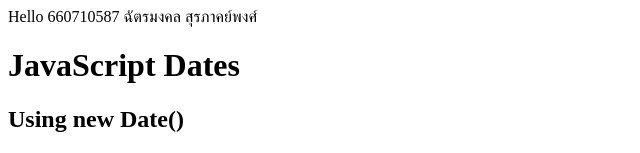
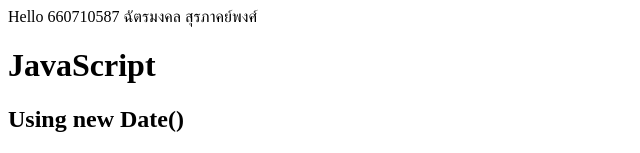
Before and after one commit to 660710587/517101_587, a plain HTML site: page index.html in a window 1280 px wide. Shown: the top 153 px of the page, without its empty margins (0-640 px from the left). Drawn offline with Linux system fonts and the light colour scheme.

Commit message:
Update index.html

```diff
--- a/index.html
+++ b/index.html
@@ -2,7 +2,7 @@
 <html>
 <body>
 Hello 660710587 ฉัตรมงคล สุรภาคย์พงศ์
-<h1>JavaScript Dates</h1>
+<h1>JavaScript
 <h2>Using new Date()</h2>
 
 <p id="demo"></p>
```
